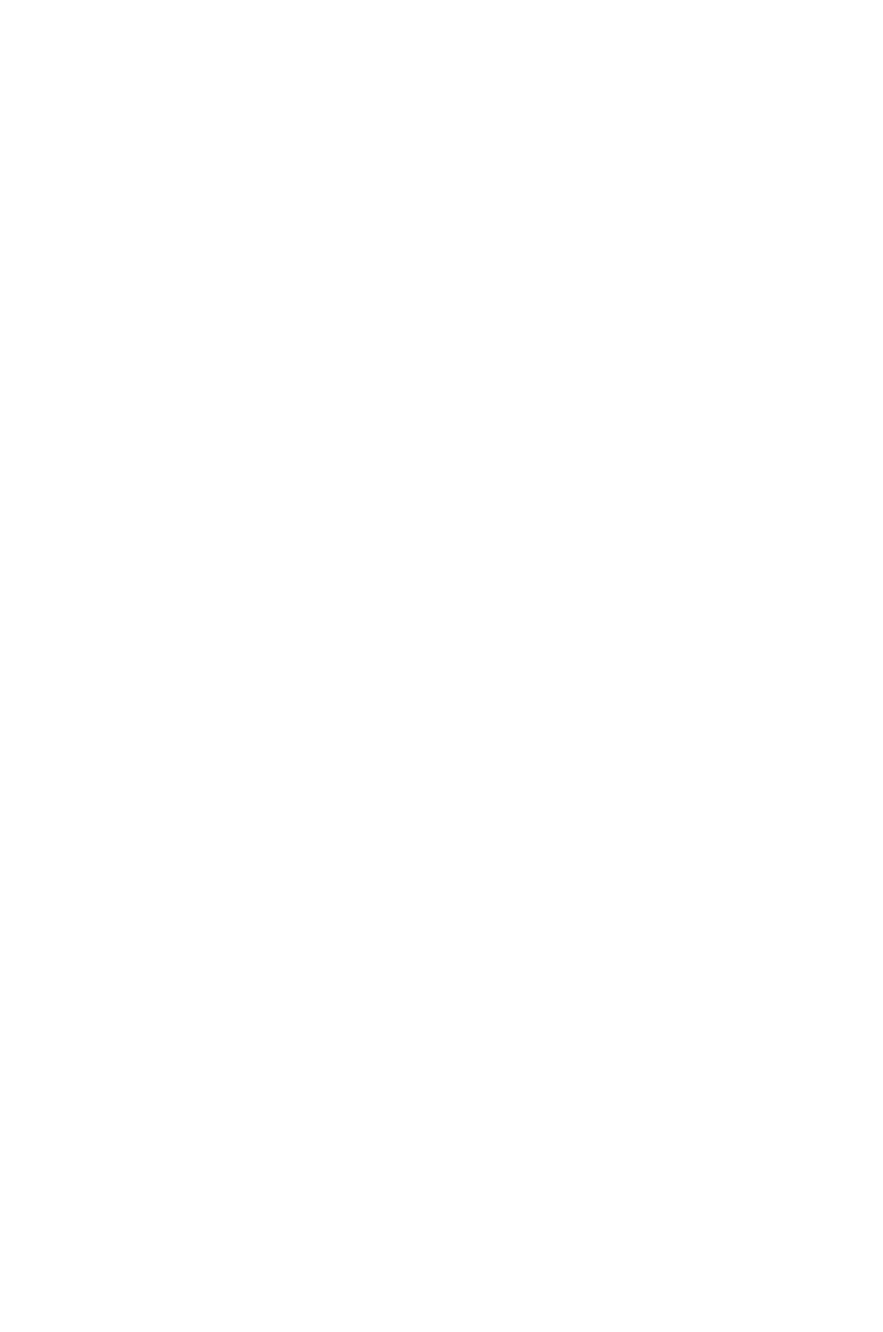
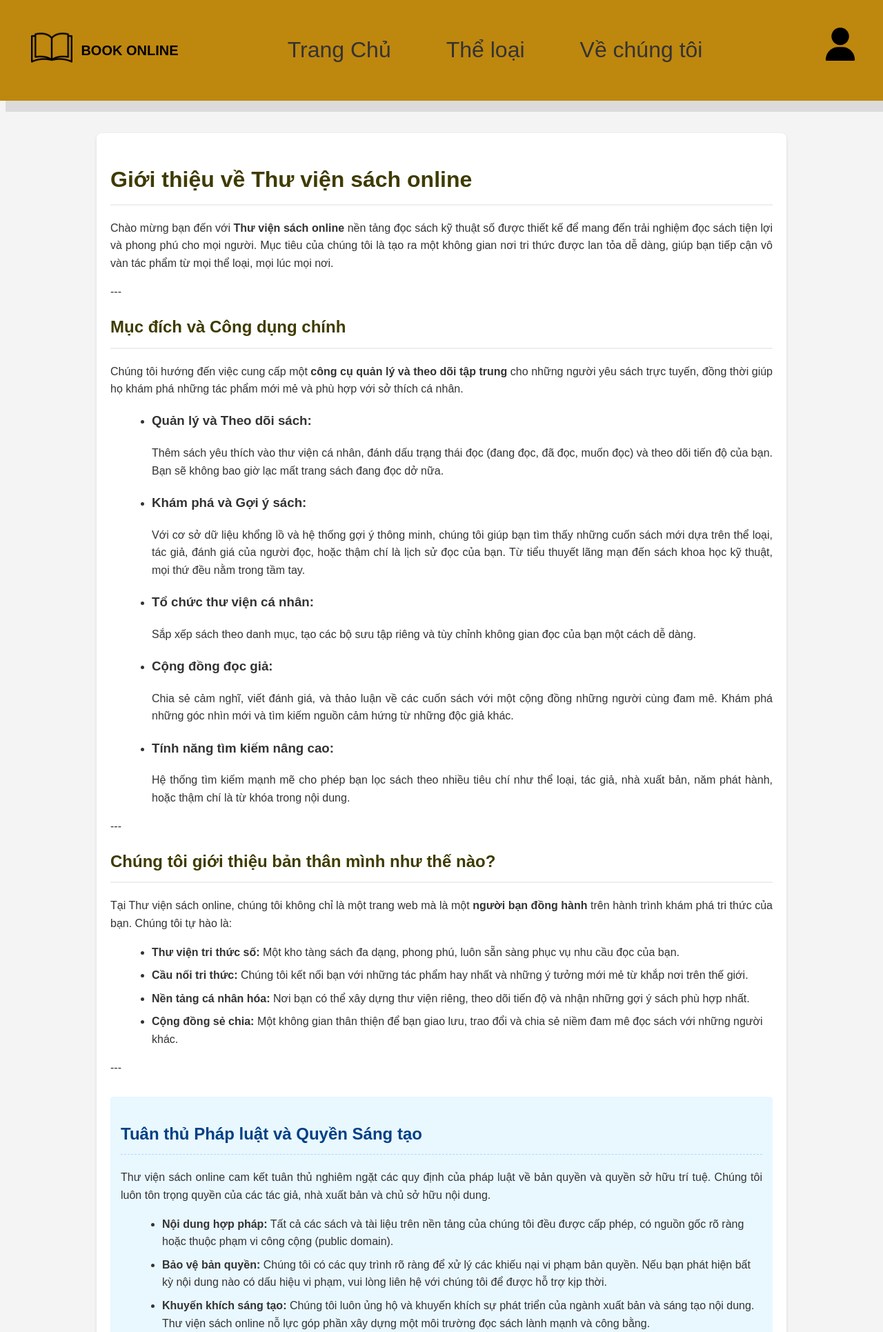
Before and after one commit to uselessonee/Web_sach, a PHP site: page /aboutus.php in a window 1280 px wide. Before the commit the part shown is empty. Shown: the top 1931 px of the page at 69% size. Before the commit the page ends 800 px from the top, so only its background shows below. Run offline with PHP 8.4, Linux system fonts and the light colour scheme.

Commit message:
add about us

```diff
--- a/Admin/Book_admin.php
+++ b/Admin/Book_admin.php
@@ -151,6 +151,7 @@ try {
 <head>
     <meta charset="UTF-8">
     <meta name="viewport" content="width=device-width, initial-scale=1.0">
+    <link rel="icon" href="../images/book.png" type="image/x-icon">
     <title>Bảng Quản Trị Sách</title>
 
     <style>
--- a/Admin/User_admin.php
+++ b/Admin/User_admin.php
@@ -119,6 +119,7 @@ try {
 <head>
     <meta charset="UTF-8">
     <meta name="viewport" content="width=device-width, initial-scale=1.0">
+    <link rel="icon" href="../images/book.png" type="image/x-icon">
     <title>User Admin Panel</title>
     <style>
         body {
--- a/Admin/ad.php
+++ b/Admin/ad.php
@@ -54,6 +54,7 @@ try {
     <meta charset="UTF-8">
     <meta name="viewport" content="width=device-width, initial-scale=1.0">
     <title>Manage Book Genres</title>
+    <link rel="icon" href="../images/book.png" type="image/x-icon">
     <style>
         body {
             font-family: Arial, sans-serif;
--- a/Pages/Read.php
+++ b/Pages/Read.php
@@ -8,6 +8,7 @@
     <link rel="stylesheet" href="https://cdnjs.cloudflare.com/ajax/libs/font-awesome/6.5.2/css/all.min.css">
     <link rel="stylesheet" href="../css/style.css">
     <link rel="stylesheet" href="../css/disign.css">
+    <link rel="icon" href="../images/book.png" type="image/x-icon">
 </head>
 
 <body>
--- a/Pages/Register.php
+++ b/Pages/Register.php
@@ -61,6 +61,7 @@ if ($_SERVER['REQUEST_METHOD'] === 'POST' && isset($_POST['sbmDKy'])) {
     <meta name="viewport" content="width=device-width, initial-scale=1.0" />
     <title>Trang đăng ký</title>
     <link rel="stylesheet" href="../css/Login.css" />
+    <link rel="icon" href="../images/book.png" type="image/x-icon">
 </head>
 <body>
     <div class="background"></div>
--- a/Pages/aboutus.php
+++ b/Pages/aboutus.php
@@ -0,0 +1,162 @@
+<!DOCTYPE html>
+<html lang="en">
+
+<head>
+    <meta charset="UTF-8">
+    <meta http-equiv="X-UA-Compatible" content="IE=edge">
+    <meta name="viewport" content="width=device-width, initial-scale=1.0">
+    <title>Thư viện sách online - Giới thiệu</title>
+    <link rel="icon" href="../images/book.png" type="image/x-icon">
+
+    <style>
+        /* General Body Styles */
+        body {
+            font-family: 'Arial', sans-serif;
+            line-height: 1.6;
+            margin: 0;
+            padding: 0;
+            background-color: #f4f4f4;
+            color: #333;
+            display: flex;
+            flex-direction: column;
+            min-height: 100vh; /* Ensures footer stays at bottom */
+        }
+
+        /* Main Content Area */
+        .main-content {
+            flex-grow: 1; /* Allows main content to take up available space */
+            max-width: 960px;
+            margin: 2rem auto;
+            padding: 20px;
+            background-color: #fff;
+            border-radius: 8px;
+            box-shadow: 0 2px 5px rgba(0, 0, 0, 0.1);
+        }
+
+        /* Headings */
+        h1, h2 {
+            color:rgb(63, 59, 0);
+            border-bottom: 2px solid #eee;
+            padding-bottom: 10px;
+            margin-bottom: 20px;
+        }
+
+        /* Paragraphs */
+        p {
+            margin-bottom: 15px;
+            text-align: justify;
+        }
+
+        /* Unordered Lists */
+        ul {
+            list-style-type: disc;
+            margin-left: 20px;
+            margin-bottom: 15px;
+        }
+
+        ul li {
+            margin-bottom: 8px;
+        }
+
+        /* Legal Section Specifics */
+        .legal-section {
+            background-color: #e9f7ff;
+            border-left: 5px solidrgb(0, 2, 97);
+            padding: 15px;
+            margin-top: 30px;
+            border-radius: 4px;
+        }
+
+        .legal-section h2 {
+            color: #004085;
+            border-bottom: 1px dashed #aed9ff;
+        }
+
+    </style>
+</head>
+
+<body>
+    <header>
+        <?php include '../Elements/header.php' ?>
+    </header>
+        <h1>Thư viện sách online</h1>
+        <p>Nơi tri thức hội tụ</p>
+    <div class="main-content">
+        <h1>Giới thiệu về Thư viện sách online</h1>
+        <p>Chào mừng bạn đến với <strong>Thư viện sách online</strong> nền tảng đọc sách kỹ thuật số được thiết kế để mang đến trải nghiệm đọc sách tiện lợi và phong phú cho mọi người. Mục tiêu của chúng tôi là tạo ra một không gian nơi tri thức được lan tỏa dễ dàng, giúp bạn tiếp cận vô vàn tác phẩm từ mọi thể loại, mọi lúc mọi nơi.</p>
+
+        ---
+
+        <h2>Mục đích và Công dụng chính</h2>
+        <p>Chúng tôi hướng đến việc cung cấp một <strong>công cụ quản lý và theo dõi tập trung</strong> cho những người yêu sách trực tuyến, đồng thời giúp họ khám phá những tác phẩm mới mẻ và phù hợp với sở thích cá nhân.</p>
+        <ul>
+            <li>
+                <h3>Quản lý và Theo dõi sách:</h3>
+                <p>Thêm sách yêu thích vào thư viện cá nhân, đánh dấu trạng thái đọc (đang đọc, đã đọc, muốn đọc) và theo dõi tiến độ của bạn. Bạn sẽ không bao giờ lạc mất trang sách đang đọc dở nữa.</p>
+            </li>
+            <li>
+                <h3>Khám phá và Gợi ý sách:</h3>
+                <p>Với cơ sở dữ liệu khổng lồ và hệ thống gợi ý thông minh, chúng tôi giúp bạn tìm thấy những cuốn sách mới dựa trên thể loại, tác giả, đánh giá của người đọc, hoặc thậm chí là lịch sử đọc của bạn. Từ tiểu thuyết lãng mạn đến sách khoa học kỹ thuật, mọi thứ đều nằm trong tầm tay.</p>
+            </li>
+            <li>
+                <h3>Tổ chức thư viện cá nhân:</h3>
+                <p>Sắp xếp sách theo danh mục, tạo các bộ sưu tập riêng và tùy chỉnh không gian đọc của bạn một cách dễ dàng.</p>
+            </li>
+            <li>
+                <h3>Cộng đồng đọc giả:</h3>
+                <p>Chia sẻ cảm nghĩ, viết đánh giá, và thảo luận về các cuốn sách với một cộng đồng những người cùng đam mê. Khám phá những góc nhìn mới và tìm kiếm nguồn cảm hứng từ những độc giả khác.</p>
+            </li>
+            <li>
+                <h3>Tính năng tìm kiếm nâng cao:</h3>
+                <p>Hệ thống tìm kiếm mạnh mẽ cho phép bạn lọc sách theo nhiều tiêu chí như thể loại, tác giả, nhà xuất bản, năm phát hành, hoặc thậm chí là từ khóa trong nội dung.</p>
+            </li>
+        </ul>
+
+        ---
+
+        <h2>Chúng tôi giới thiệu bản thân mình như thế nào?</h2>
+        <p>Tại Thư viện sách online, chúng tôi không chỉ là một trang web mà là một <strong>người bạn đồng hành</strong> trên hành trình khám phá tri thức của bạn. Chúng tôi tự hào là:</p>
+        <ul>
+            <li>
+                <strong>Thư viện tri thức số:</strong> Một kho tàng sách đa dạng, phong phú, luôn sẵn sàng phục vụ nhu cầu đọc của bạn.
+            </li>
+            <li>
+                <strong>Cầu nối tri thức:</strong> Chúng tôi kết nối bạn với những tác phẩm hay nhất và những ý tưởng mới mẻ từ khắp nơi trên thế giới.
+            </li>
+            <li>
+                <strong>Nền tảng cá nhân hóa:</strong> Nơi bạn có thể xây dựng thư viện riêng, theo dõi tiến độ và nhận những gợi ý sách phù hợp nhất.
+            </li>
+            <li>
+                <strong>Cộng đồng sẻ chia:</strong> Một không gian thân thiện để bạn giao lưu, trao đổi và chia sẻ niềm đam mê đọc sách với những người khác.
+            </li>
+        </ul>
+
+        ---
+
+        <div class="legal-section">
+            <h2>Tuân thủ Pháp luật và Quyền Sáng tạo</h2>
+            <p>Thư viện sách online cam kết tuân thủ nghiêm ngặt các quy định của pháp luật về bản quyền và quyền sở hữu trí tuệ. Chúng tôi luôn tôn trọng quyền của các tác giả, nhà xuất bản và chủ sở hữu nội dung.</p>
+            <ul>
+                <li>
+                    <strong>Nội dung hợp pháp:</strong> Tất cả các sách và tài liệu trên nền tảng của chúng tôi đều được cấp phép, có nguồn gốc rõ ràng hoặc thuộc phạm vi công cộng (public domain).
+                </li>
+                <li>
+                    <strong>Bảo vệ bản quyền:</strong> Chúng tôi có các quy trình rõ ràng để xử lý các khiếu nại vi phạm bản quyền. Nếu bạn phát hiện bất kỳ nội dung nào có dấu hiệu vi phạm, vui lòng liên hệ với chúng tôi để được hỗ trợ kịp thời.
+                </li>
+                <li>
+                    <strong>Khuyến khích sáng tạo:</strong> Chúng tôi luôn ủng hộ và khuyến khích sự phát triển của ngành xuất bản và sáng tạo nội dung. Thư viện sách online nỗ lực góp phần xây dựng một môi trường đọc sách lành mạnh và công bằng.
+                </li>
+                <li>
+                    <strong>Thông tin liên hệ:</strong> Để biết thêm chi tiết về chính sách bản quyền hoặc báo cáo vi phạm, vui lòng truy cập trang <a href="/policy" style="color: #0056b3; text-decoration: none;">Chính sách</a> của chúng tôi hoặc liên hệ qua email: <a href="mailto:110123011@st.tvu.edu.com" style="color: #0056b3; text-decoration: none;">support@thuvienonline.com</a>.
+                </li>
+            </ul>
+            <p>Chúng tôi tin rằng việc đọc sách không chỉ là tiếp thu kiến thức mà còn là tôn trọng công sức của những người tạo ra chúng. Cảm ơn bạn đã đồng hành cùng Thư viện sách online!</p>
+        </div>
+    </div>
+
+    <footer>
+        <?php include '../Elements/footer.html' ?>
+    </footer>
+</body>
+
+</html>
--- a/Pages/genre.php
+++ b/Pages/genre.php
@@ -8,6 +8,7 @@
   <title> Đọc sách online</title>
   <link rel="stylesheet" href="https://cdnjs.cloudflare.com/ajax/libs/font-awesome/6.5.2/css/all.min.css">
  <link rel="stylesheet" href="../../css/The_loai.css">
+ <link rel="icon" href="../images/book.png" type="image/x-icon">
 
 </head>
  <header><?php include '../Elements/header.php'; ?></header>
--- a/Pages/login.php
+++ b/Pages/login.php
@@ -44,7 +44,10 @@ if ($_SERVER['REQUEST_METHOD'] === 'POST' && isset($_POST['sbmDNhap'])) {
     <meta charset="UTF-8" />
     <meta name="viewport" content="width=device-width, initial-scale=1.0" />
     <title>Trang đăng nhập</title>
-    <link rel="stylesheet" href="../css/Login.css" /> </head>
+    <link rel="stylesheet" href="../css/Login.css" />
+    <link rel="icon" href="../images/book.png" type="image/x-icon">
+</head>
+
 <body>
     <div class="background"></div>
     <div class="login-container">
```
